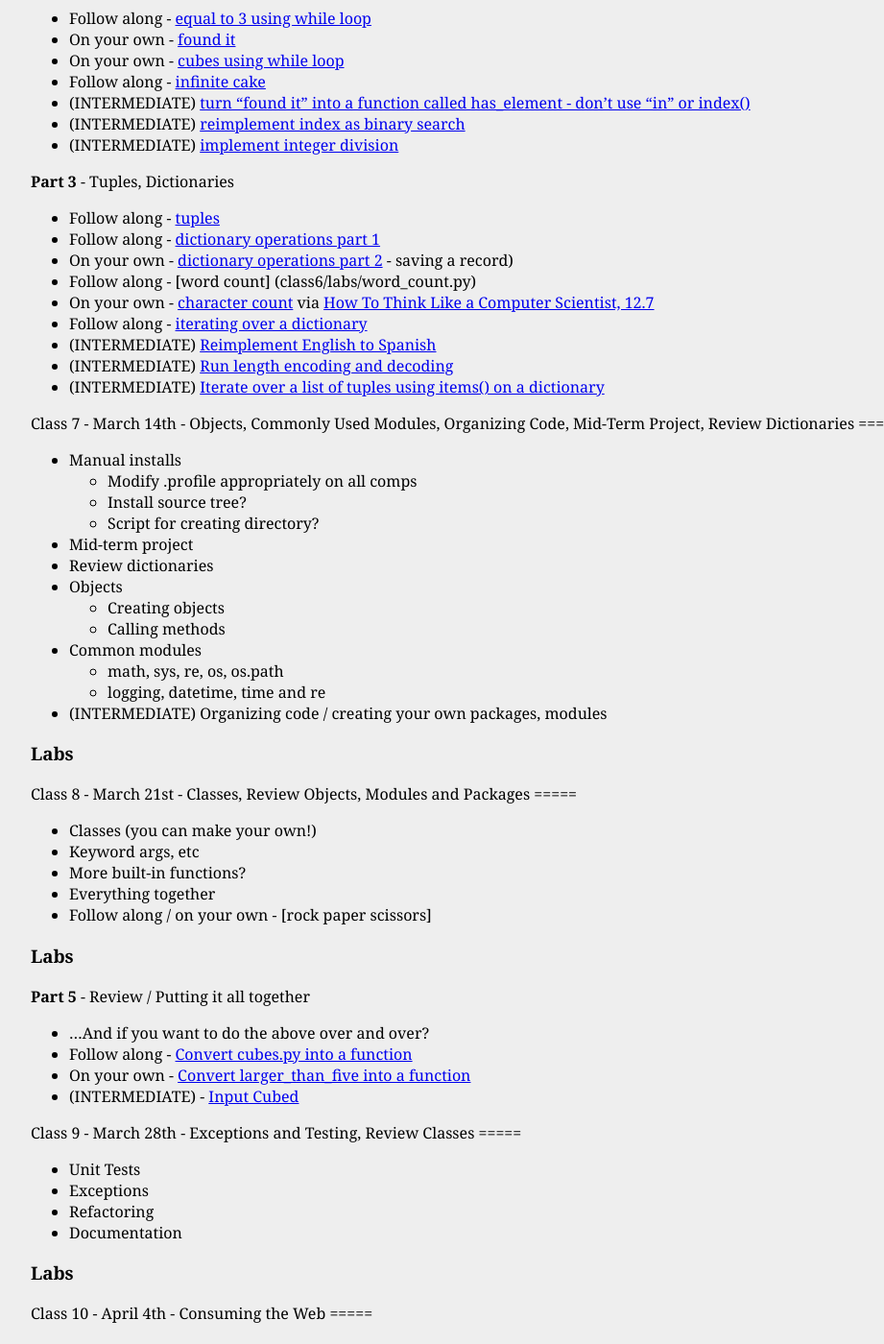
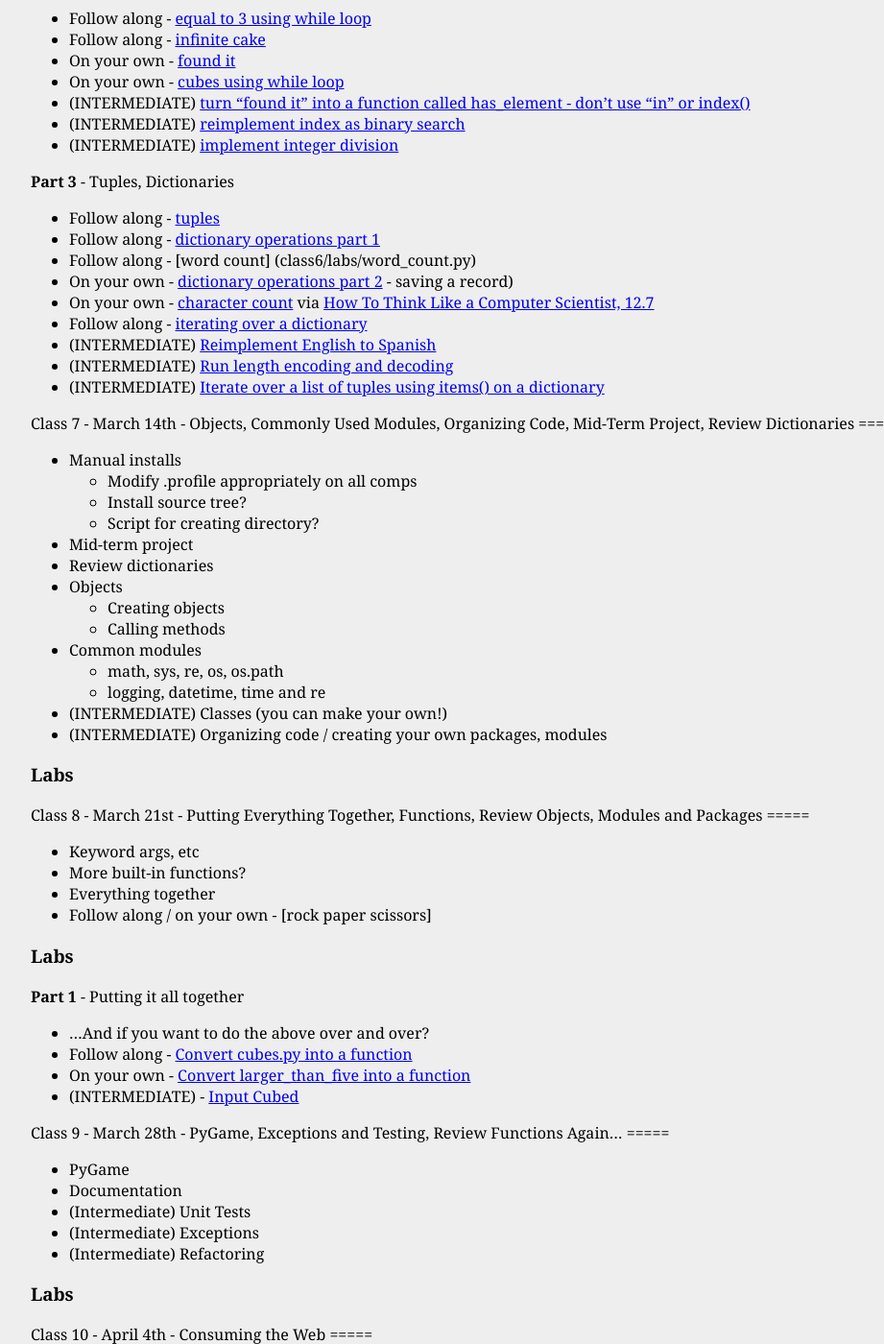
Before and after one commit to jversoza/MTEC2002, a Jekyll site: the page built from syllabus.markdown, in a window 1280 px wide and 1400 px high, scrolled down 5878 px. Shown: the whole window at 96% size, without its empty margins (128-1049 px from the left). Built offline with Jekyll 4.4.1, drawn with Linux system fonts in a browser that asks for light colours; some of the changed text lies outside the part shown.

Commit message:
updates to syllabus for future classes

```diff
--- a/syllabus.markdown
+++ b/syllabus.markdown
@@ -248,16 +248,16 @@ Class 6 - March 7th - While Loops, Dictionaries, Tuples, Review For Loops
 
 <a class="labs6" id="labs6"></a>
 ###Labs
-__Part 1__ - Review - Submitting code, for loops
+__Part 1__ - Review - Submitting Code, For Loops
 * At the Beginning of each class, download zip file, also download intermediate
 * Use git to add, commit and push ALL files in directory
 * Try sum of cubes as a review
 
 __Part 2__ - Loopier - While Loops
-* Follow along - [equal to 3 using while loop](class6/labs/equal_to_three.py)
-* On your own - [found it](class6/labs/found_it.py)
+* Follow along - [equal to 3 using while loop](class6/labs/equal_to_three_while.py)
+* Follow along - [infinite cake](class6/labs/infinite_cake_while.py)
+* On your own - [found it](class6/labs/found_it_while.py)
 * On your own - [cubes using while loop](class6/labs/cubes_while.py)
-* Follow along - [infinite cake](class6/labs/infinite_cake.py)
 * (INTERMEDIATE) [turn "found it" into a function called has_element - don't use "in" or index()](class6/labs/index.py)
 * (INTERMEDIATE) [reimplement index as binary search](class6/labs/binary_search.py)
 * (INTERMEDIATE) [implement integer division](class6/labs/integer_division.py)
@@ -265,8 +265,8 @@ __Part 2__ - Loopier - While Loops
 __Part 3__ - Tuples, Dictionaries
 * Follow along - [tuples](class6/labs/tuples.py)
 * Follow along - [dictionary operations part 1](class6/labs/dictionary_1.py)
+* Follow along - [word count] (class6/labs/word_count.py)
 * On your own - [dictionary operations part 2](class6/labs/dictionary_2.py) - saving a record)
-* Follow along - [word count] (class6/labs/word_count.py)
 * On your own - [character count](class6/labs/character_count.py) via [How To Think Like a Computer Scientist, 12.7](http://openbookproject.net/thinkcs/python/english2e/ch12.html)
 * Follow along - [iterating over a dictionary](class6/labs/loop_dictionary.py)
 * (INTERMEDIATE) [Reimplement English to Spanish](class6/labs/espanol.py)
@@ -289,15 +289,15 @@ Class 7 - March 14th -  Objects, Commonly Used Modules, Organizing Code, Mid-Ter
 * Common modules
 	* math, sys, re, os, os.path
 	* logging, datetime, time and re
+* (INTERMEDIATE) Classes (you can make your own!)
 * (INTERMEDIATE) Organizing code / creating your own packages, modules
 
 <a class="labs7" id="labs7"></a>
 ###Labs
 
 <a class="class8" id="class8"></a>
-Class 8 - March 21st - Classes, Review Objects, Modules and Packages
+Class 8 - March 21st - Putting Everything Together, Functions, Review Objects, Modules and Packages
 =====
-* Classes (you can make your own!)
 * Keyword args, etc
 * More built-in functions?
 * Everything together
@@ -305,20 +305,20 @@ Class 8 - March 21st - Classes, Review Objects, Modules and Packages
 
 <a class="labs8" id="labs8"></a>
 ###Labs
-__Part 5__ - Review / Putting it all together
+__Part 1__ - Putting it all together
 * ...And if you want to do the above over and over?
 * Follow along - [Convert cubes.py into a function](class5/labs/cubes_func.py)
 * On your own - [Convert larger_than_five into a function](class5/labs/larger_than_five_func.py)
 * (INTERMEDIATE) - [Input Cubed](class5/labs/input_cubed.py)
 
-
 <a class="class9" id="class9"></a>
-Class 9 - March 28th - Exceptions and Testing, Review Classes
+Class 9 - March 28th - PyGame, Exceptions and Testing, Review Functions Again...
 =====
-* Unit Tests
-* Exceptions
-* Refactoring
+* PyGame
 * Documentation
+* (Intermediate) Unit Tests
+* (Intermediate) Exceptions
+* (Intermediate) Refactoring
 
 <a class="labs9" id="labs9"></a>
 ###Labs
```
